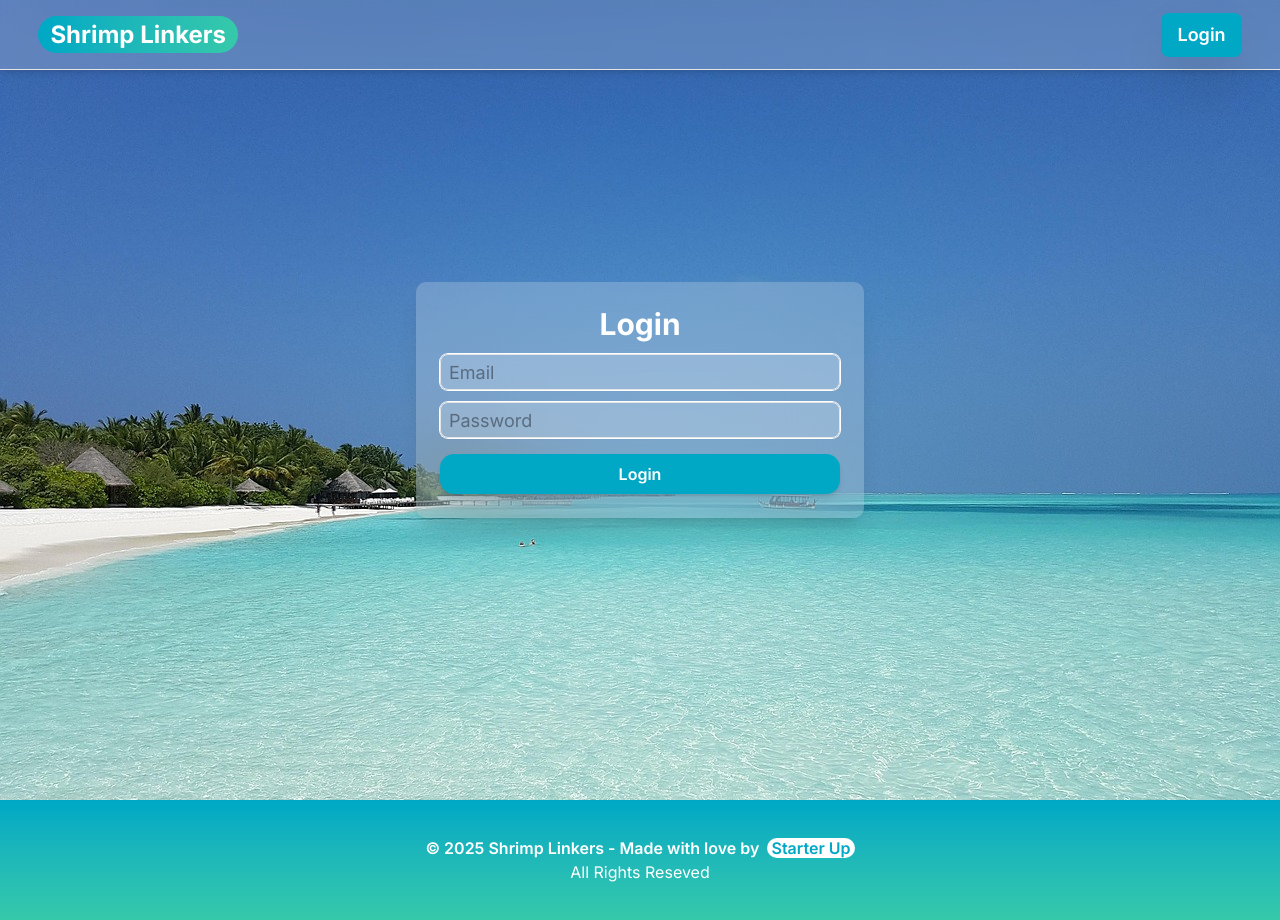
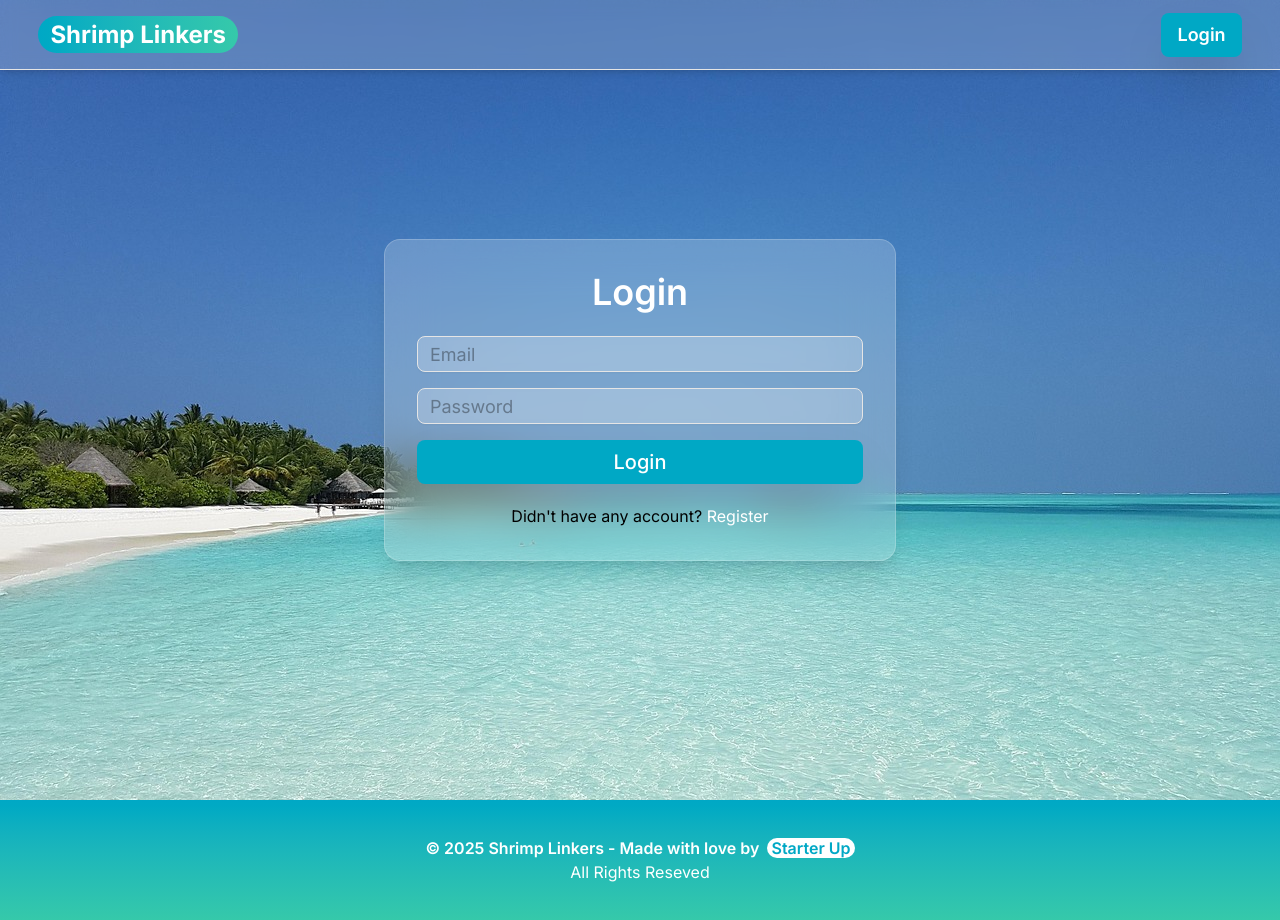
Before and after one commit to Leficullen/starterup-fe, a Next.js app: page /login in a window 1280 px wide. Built offline with nearby package versions, Linux system fonts and the light colour scheme.

Commit message:
Revert "ini login versi benar nya ya kitszz"

```diff
--- a/app/login/page.tsx
+++ b/app/login/page.tsx
@@ -1,99 +1,41 @@
 "use client";
 
-import { useState } from "react";
-import { POST, GET } from "@/lib/api";
-import { useRouter } from "next/navigation";
+import { Button } from "@/components/ui/button";
 import { Input } from "@/components/ui/input";
+import Link from "next/link";
 
 export default function LoginPage() {
-  const router = useRouter();
-
-  const [email, setEmail] = useState("");
-  const [password, setPassword] = useState("");
-  const [error, setError] = useState("");
-  const [loading, setLoading] = useState(false);
-
-  async function handleLogin(e: React.FormEvent) {
-    e.preventDefault();
-    setLoading(true);
-    setError("");
-
-    console.log("📩 Sending login request with:", { email, password });
-
-    try {
-      const res = await POST("/auth/login", { email, password });
-      const data = await res.json();
-
-      if (!res.ok) {
-        setError(data.message || "Login failed");
-        setLoading(false);
-        return;
-      }
-
-      // 1. Store token
-      localStorage.setItem("authToken", data.token);
-
-      // 2. Fetch user role
-      const meRes = await GET("/auth/me");
-      const meData = await meRes.json();
-      console.log("DATA /auth/me:", meData);
-
-      if (!meRes.ok) {
-        setError("Failed to load user role");
-        setLoading(false);
-        return;
-      }
-
-      const role = meData.user.role; // e.g. "collector", "farmer", "processor"
-
-      // 3. Redirect to dashboard role
-      if (!role) {
-        console.error("Role is undefined, can't redirect")
-        return;
-      }
-
-      router.push(`/${role}`);
-    } catch (err: any) {
-      setError("Network error: " + err.message);
-    }
-
-    setLoading(false);
-  }
-
   return (
     <div className="min-h-screen flex items-center justify-center bg-[url('/pantai_cuk.jpg')] bg-cover ">
-      <form
-        onSubmit={handleLogin}
-        className="w-full md:max-w-md mx-auto max-w-xs bg-background/20 backdrop-blur-2xl p-6 rounded-lg shadow-xl "
-      >
-        <h1 className="text-3xl font-bold text-center text-background">Login</h1>
+      <div className="bg-background/20 via-primary to-accent backdrop-blur-xl p-8 rounded-2xl shadow-xl w-full md:mx-[30%] mx-[10%] border border-background/20">
+        <h1 className="text-2xl md:text-4xl font-semibold text-background mb-6 text-center">
+          Login
+        </h1>
 
-        {error && <div className="text-red-500  text-center text-sm">{error}</div>}
-
+        <div className="space-y-4 text-lg md:text-xl">
           <Input
             type="email"
             placeholder="Email"
-          className="ring ring-background mt-3  bg-background/20 px-2 rounded-md w-full mb-3 smooth text-foreground/80"
-          value={email}
-          onChange={(e) => setEmail(e.target.value)}
+            className="bg-background/20 text-foreground/70 backdrop-blur-2xl"
           />
-
           <Input
             type="password"
             placeholder="Password"
-          className="ring ring-background px-2 bg-background/20 rounded-md w-full mb-4  smooth text-foreground/80"
-          value={password}
-          onChange={(e) => setPassword(e.target.value)}
+            className="bg-background/20 text-foreground/70 backdrop-blur-2xl"
           />
 
-        <button
-          type="submit"
-          disabled={loading}
-          className="bg-primary text-background font-semibold w-full py-2 rounded-xl hover:-translate-y-0.5 smooth shadow-md cursor-pointer disabled:opacity-50 disabled:cursor-not-allowed "
-        >
-          {loading ? "Logging in..." : "Login"}
-        </button>
-      </form>
+          <Link href="/farmer">
+            <Button className="w-full text-md md:text-xl py-1 md:py-2">Login</Button>
+          </Link>
+
+          <p className="text-sm md:text-base text-center text-foreground/70/60 mt-5">
+            Didn't have any account?{" "}
+            <Link href="/register">
+              <span className="text-white hover:text-accent">Register</span>
+            </Link>
+          </p>
+        </div>
+      </div>
     </div>
   );
 }
```
Lines whose indentation alone changed are shown as unchanged.
